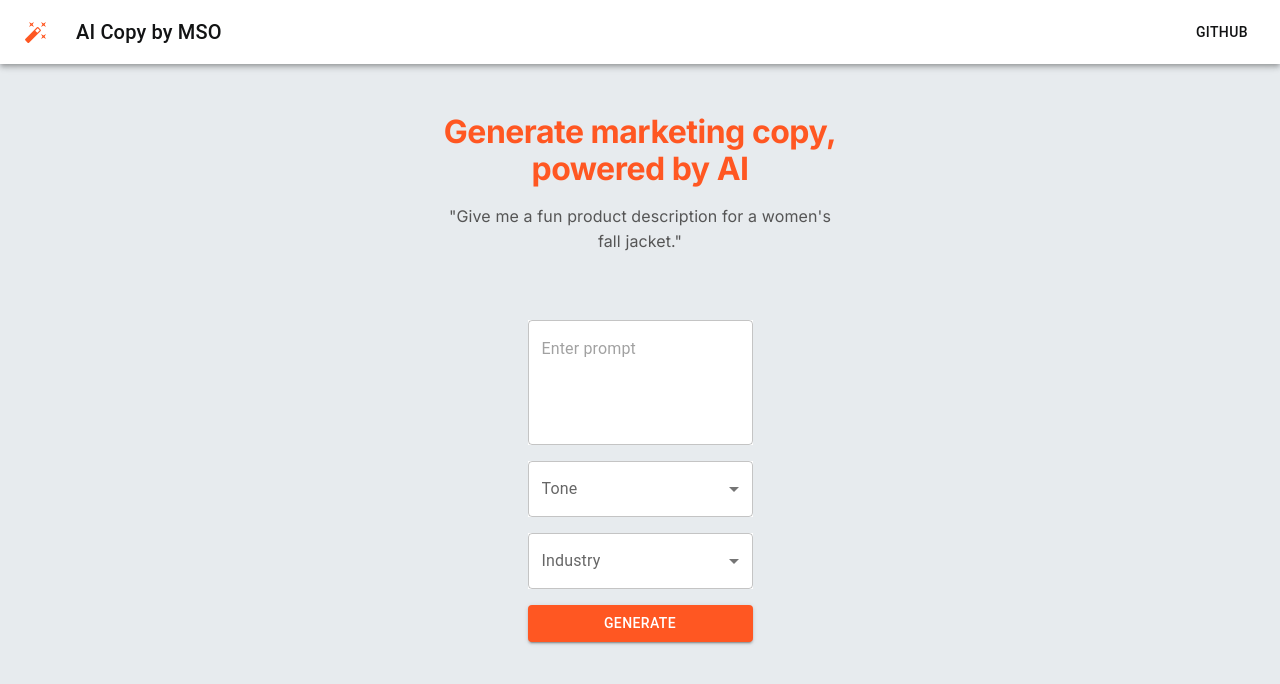
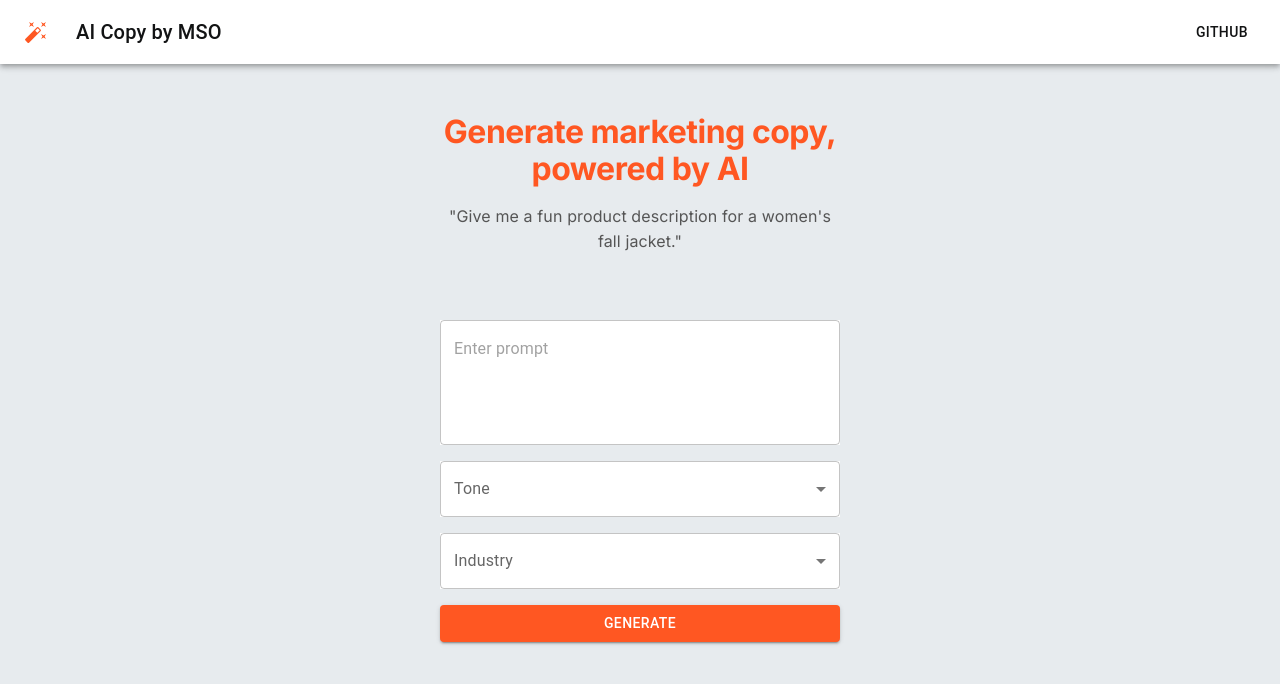
Before and after one commit to markohanesian/ai-copy-mso, a React (Create React App) app in the folder frontend/: page / in a window 1280 px wide. Shown: the top 684 px of the page. Built offline with nearby package versions, Linux system fonts and the light colour scheme.

Commit message:
Fix copy section width

```diff
--- a/frontend/src/components/CopyGenerator.js
+++ b/frontend/src/components/CopyGenerator.js
@@ -46,6 +46,7 @@ const CopyGenerator = () => {
                 alignItems: 'center',
                 padding: 2,
                 gap: 2,
+                width: "100%",
                 maxWidth: '400px',
                 margin: 'auto',
             }}
```
